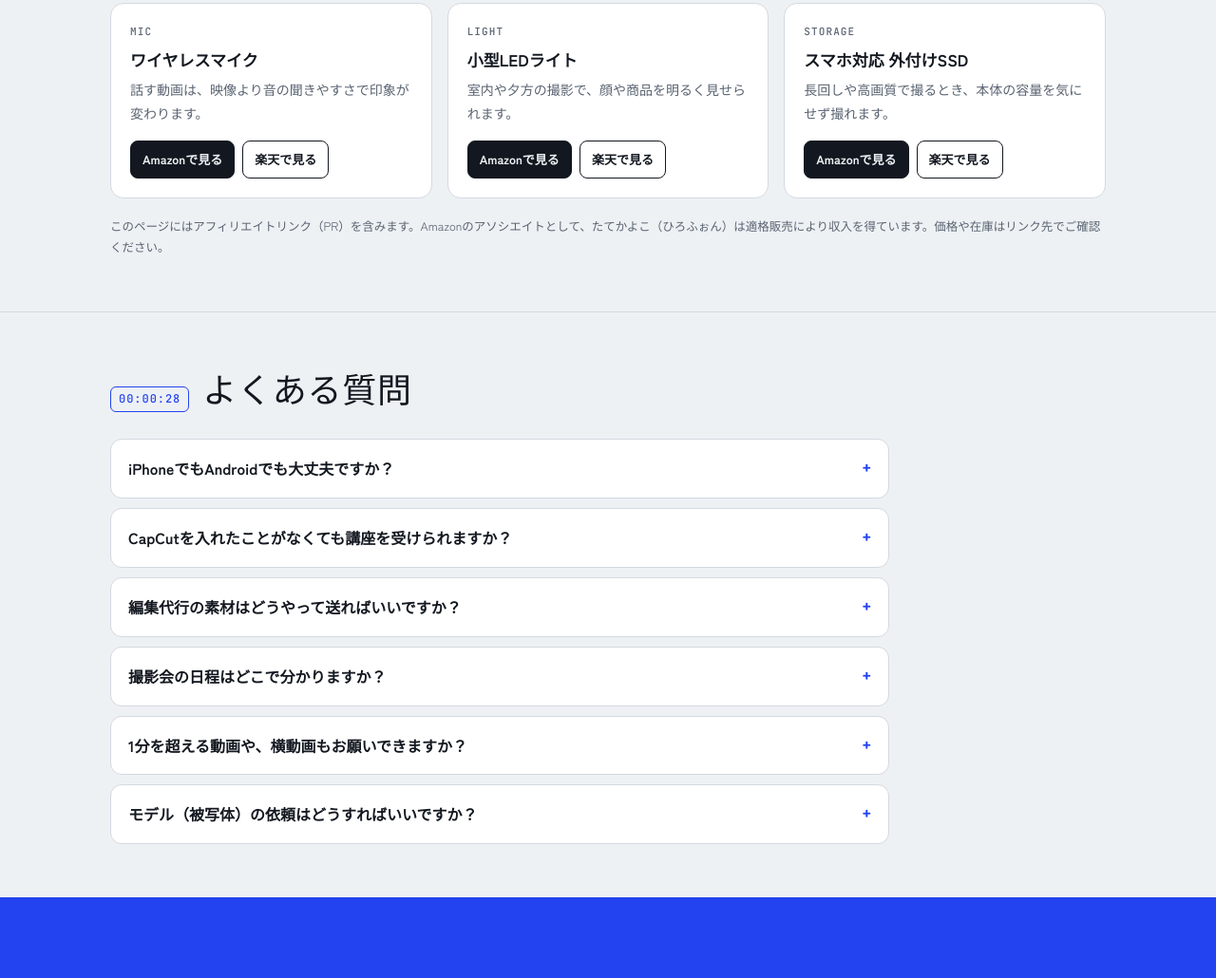
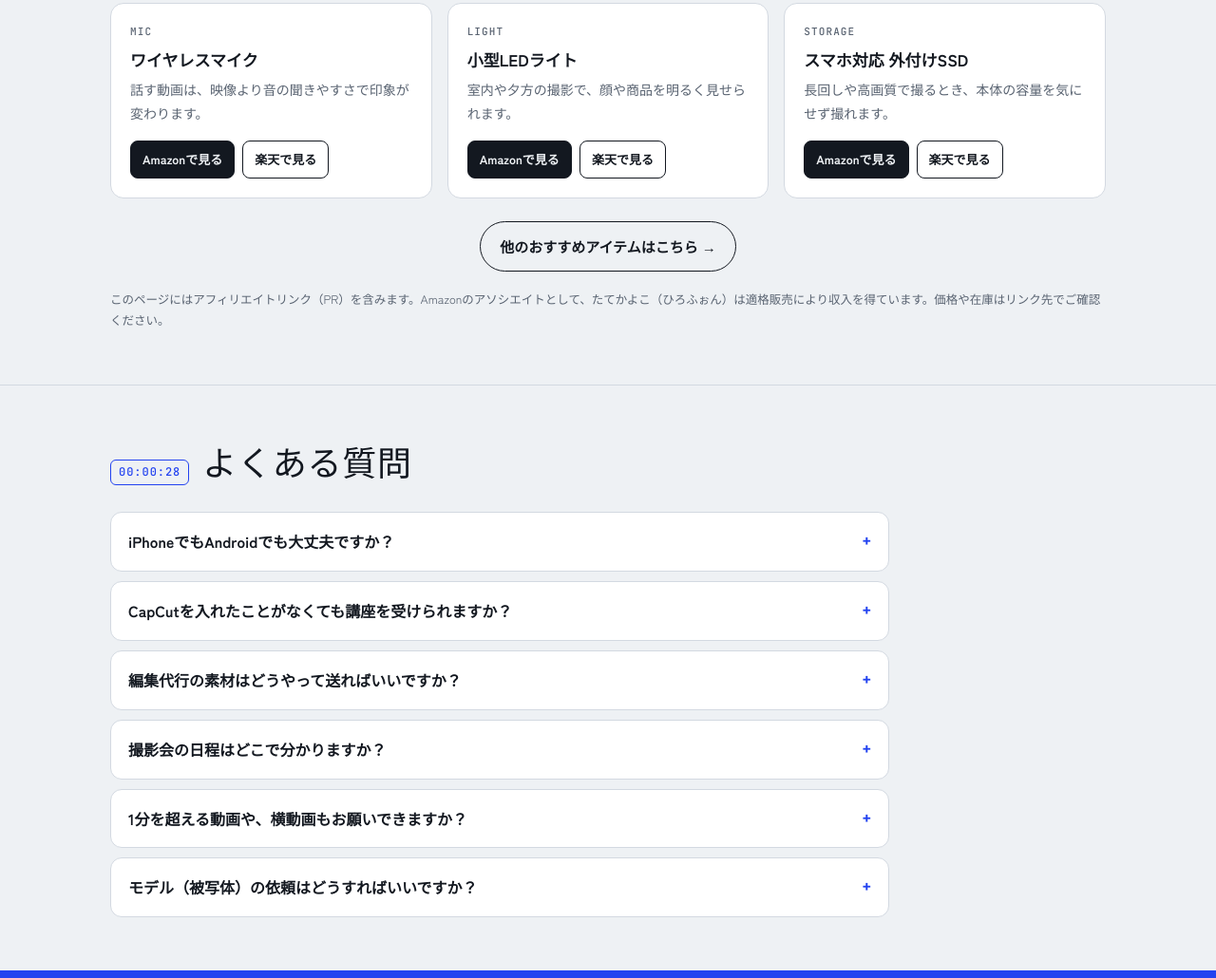
Before and after one commit to ghiroe9-ctrl/tatekayoko, a plain HTML site: page index.html in a window 1280 px wide. Shown: the part 5747-6777 px from the top of the page at 95% size. Drawn offline with Linux system fonts and the light colour scheme; a web font is replaced by a local one.

Commit message:
ひろの愛用品ページへの導線を機材セクションに追加
Co-Authored-By: Claude Sonnet 5.5 <noreply@anthropic.com>
Claude-Session: https://claude.ai/code/session_014FhQ6qRqagHKWvcVBdZ5JZ

```diff
--- a/index.html
+++ b/index.html
@@ -441,6 +441,7 @@ footer .wrap{display:flex;justify-content:space-between;flex-wrap:wrap;gap:10px}
     <div class="wrap">
       <div class="sec-head"><span class="tc">00:00:25</span><h2>スマホ撮影のおすすめ機材</h2><p>高い機材をそろえる前に、まずはこのあたりから。スマホ撮影がぐっとラクになる道具です。</p></div>
       <div class="gear" id="gearList"></div>
+      <p style="text-align:center;margin:24px 0 8px"><a class="btn ghost" href="https://ghiroe9-ctrl.github.io/hirogohan-site/items/#fon">他のおすすめアイテムはこちら →</a></p>
       <p class="disclose">このページにはアフィリエイトリンク（PR）を含みます。Amazonのアソシエイトとして、たてかよこ（ひろふぉん）は適格販売により収入を得ています。価格や在庫はリンク先でご確認ください。</p>
     </div>
   </section>
```
